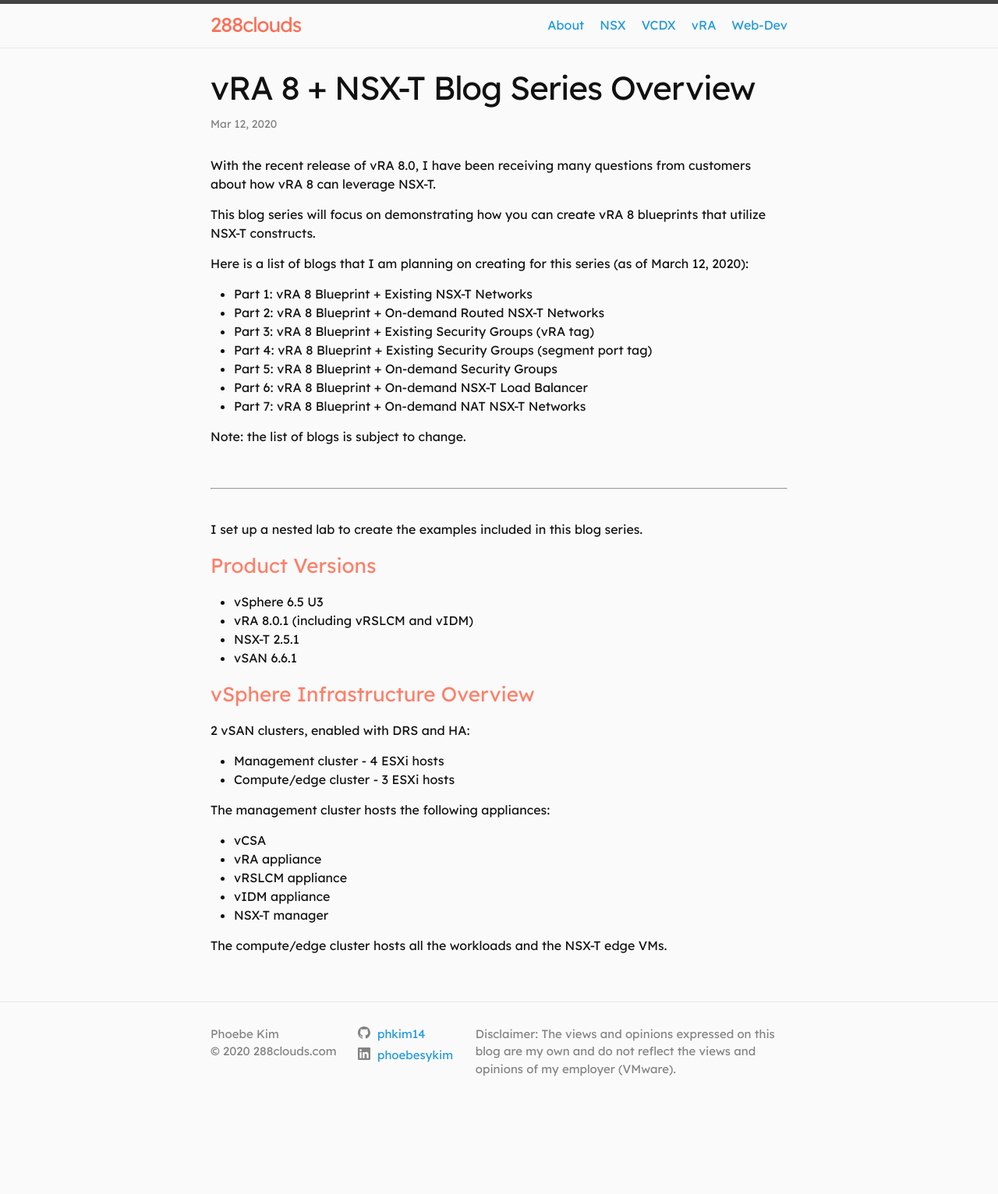
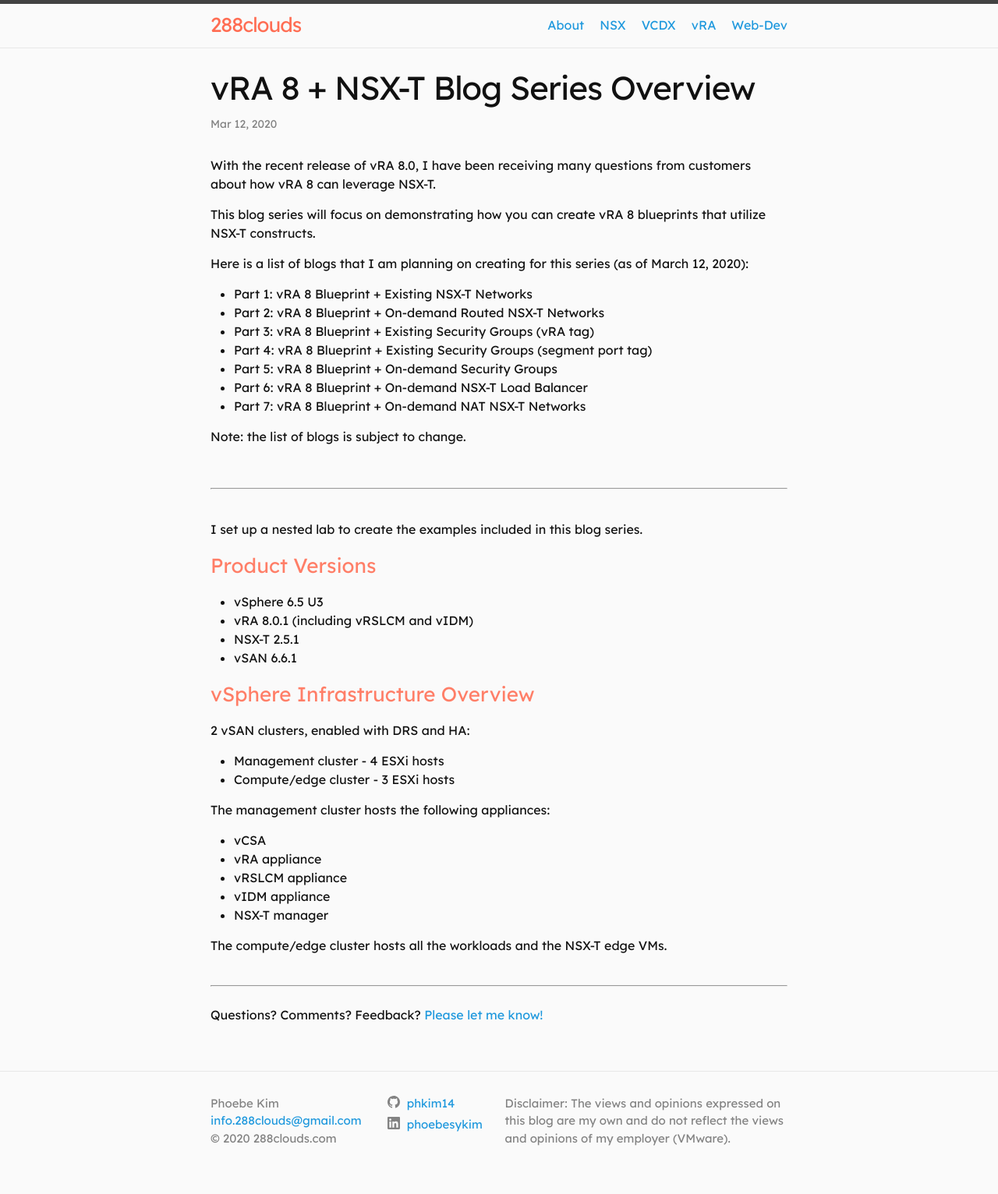
Before and after one commit to phkim14/288clouds, a Jekyll site: the page built from _posts/2020-03-12-vra8-nsxt-blog-series-overview.markdown, in a window 1280 px wide. Shown: the whole page at 78% size. Built offline with Jekyll 4.4.1, drawn with Linux system fonts in a browser that asks for light colours; before the commit the page ends 1443 px from its top, so only the background shows below that.

Commit message:
add contact email

```diff
--- a/_config.yml
+++ b/_config.yml
@@ -26,6 +26,7 @@ baseurl: "/" # the subpath of your site, e.g. /blog
 url: "http://288clouds.com" # the base hostname & protocol for your site, e.g. http://example.com
 # twitter_username: jekyllrb
 author: Phoebe Kim
+email: info.288clouds@gmail.com
 github_username:  phkim14
 linkedin_username: phoebesykim
 copyright: "288clouds.com"
--- a/_layouts/post.html
+++ b/_layouts/post.html
@@ -17,6 +17,11 @@ layout: default
 
   <div class="post-content e-content" itemprop="articleBody">
     {{ content }}
+    <br>
+    <hr>
+    <br>
+    <p> Questions? Comments? Feedback? <a href="mailto:info.288clouds@gmail.com">Please let me know!</a></p>
+
   </div>
 
   {%- if site.disqus.shortname -%}
--- a/_sass/minima/_layout.scss
+++ b/_sass/minima/_layout.scss
@@ -146,8 +146,8 @@
 }
 
 .footer-col-1 {
-  width: -webkit-calc(25% - (#{$spacing-unit} / 2));
-  width:         calc(25% - (#{$spacing-unit} / 2));
+  width: -webkit-calc(30% - (#{$spacing-unit} / 2));
+  width:         calc(30% - (#{$spacing-unit} / 2));
 }
 
 .footer-col-2 {
@@ -156,8 +156,8 @@
 }
 
 .footer-col-3 {
-  width: -webkit-calc(55% - (#{$spacing-unit} / 2));
-  width:         calc(55% - (#{$spacing-unit} / 2));
+  width: -webkit-calc(50% - (#{$spacing-unit} / 2));
+  width:         calc(50% - (#{$spacing-unit} / 2));
 }
 
 @include media-query($on-laptop) {
```
